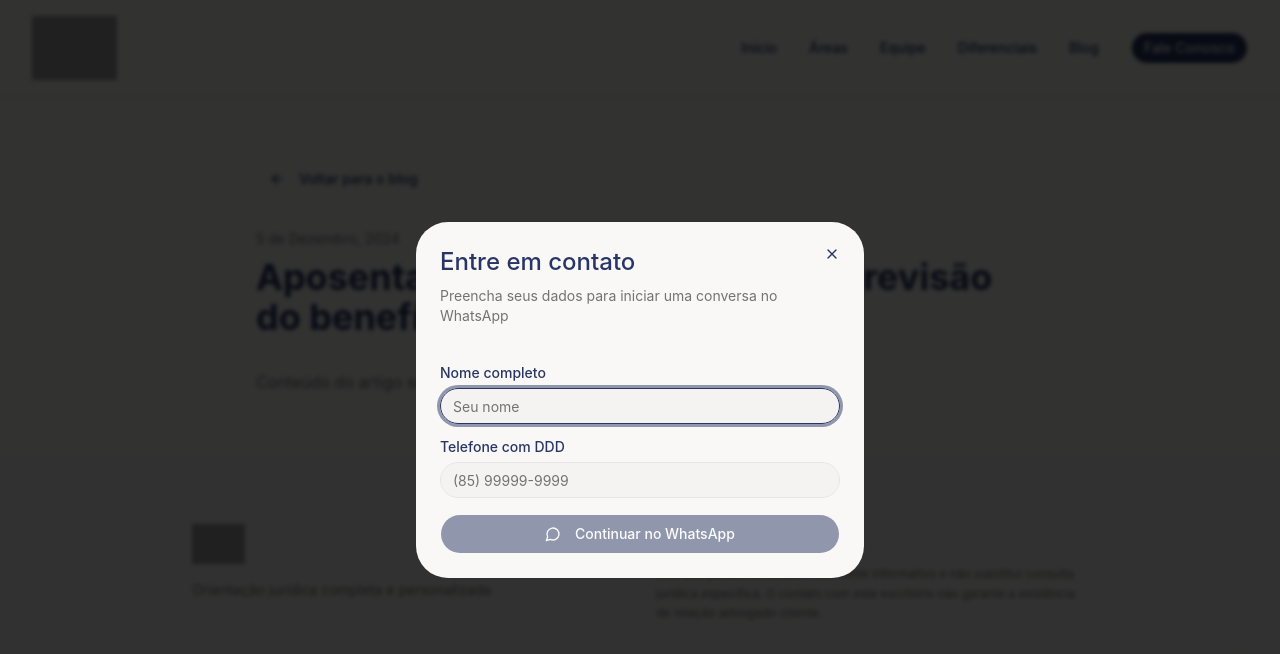
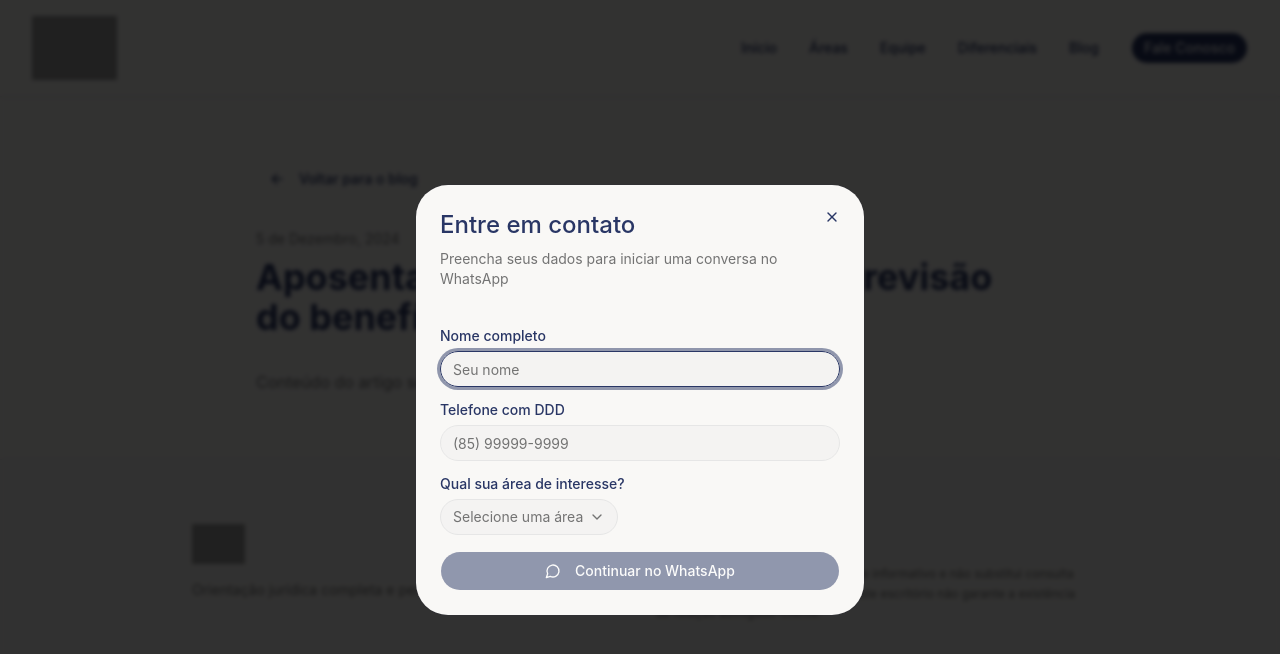
Before and after one commit to pedroocampelo/matheus, a React (Vite) app: page /blog/aposentadoria-revisao in a window 1280 px wide. Both pictures are taken after a click on the button "Fale Conosco". Shown: the top 654 px of the page. Built offline with nearby package versions, Linux system fonts and the light colour scheme; grey boxes are pictures that could not be loaded.

Commit message:
Update ContactModal.tsx

```diff
--- a/src/react-app/components/ContactModal.tsx
+++ b/src/react-app/components/ContactModal.tsx
@@ -3,7 +3,17 @@ import { Dialog, DialogContent, DialogDescription, DialogHeader, DialogTitle } f
 import { Button } from "@/react-app/components/ui/button";
 import { Input } from "@/react-app/components/ui/input";
 import { Label } from "@/react-app/components/ui/label";
+import { Select, SelectContent, SelectItem, SelectTrigger, SelectValue } from "@/react-app/components/ui/select";
 import { MessageCircle, Loader2 } from "lucide-react";
+
+const practiceAreas = [
+  "Direito Trabalhista",
+  "Direito do Consumidor",
+  "Direito Imobiliário",
+  "Direito Cível",
+  "Direito Empresarial",
+  "Direito Previdenciário"
+];
 
 interface ContactModalProps {
   open: boolean;
@@ -13,12 +23,13 @@ interface ContactModalProps {
 export default function ContactModal({ open, onOpenChange }: ContactModalProps) {
   const [name, setName] = useState("");
   const [phone, setPhone] = useState("");
+  const [areaOfInterest, setAreaOfInterest] = useState("");
   const [isSubmitting, setIsSubmitting] = useState(false);
 
   const handleSubmit = async (e: React.FormEvent) => {
     e.preventDefault();
 
-    if (!name.trim() || !phone.trim()) {
+    if (!name.trim() || !phone.trim() || !areaOfInterest) {
       return;
     }
 
@@ -26,7 +37,7 @@ export default function ContactModal({ open, onOpenChange }: ContactModalProps)
 
     try {
       // Submit to Google Sheets
-      await fetch("https://script.google.com/macros/s/AKfycbzFGhb2L8ib66bdWPoUv4sVVVDkpKZb-Gcf0KBk2MR_M3Uo3bHNGRawKSSr9aK27RaXJA/exec", {
+      await fetch("https://script.google.com/macros/s/AKfycbz32vwxlIgC6WEJRn-CN5MtwJ6R-AczVU-1WCKgjM7SOT-ItrNuvgQnf-4wo0AsXUYTpg/exec", {
         method: "POST",
         mode: "no-cors",
         headers: {
@@ -35,13 +46,14 @@ export default function ContactModal({ open, onOpenChange }: ContactModalProps)
         body: JSON.stringify({
           name,
           phone,
+          areaOfInterest,
           timestamp: new Date().toISOString(),
         }),
       });
 
       // Open WhatsApp
       const whatsappNumber = "5585998017120";
-      const message = encodeURIComponent(`Olá! Meu nome é ${name} e meu telefone é ${phone}. Gostaria de obter orientação jurídica.`);
+      const message = encodeURIComponent(`Olá! Meu nome é ${name} e meu telefone é ${phone}. Tenho interesse em ${areaOfInterest}.`);
       const whatsappUrl = `https://wa.me/${whatsappNumber}?text=${message}`;
 
       window.open(whatsappUrl, "_blank");
@@ -49,6 +61,7 @@ export default function ContactModal({ open, onOpenChange }: ContactModalProps)
       // Reset form and close modal
       setName("");
       setPhone("");
+      setAreaOfInterest("");
       onOpenChange(false);
     } catch (error) {
       console.error("Error submitting form:", error);
@@ -92,11 +105,32 @@ export default function ContactModal({ open, onOpenChange }: ContactModalProps)
             />
           </div>
 
+          <div className="space-y-2">
+            <Label htmlFor="area">Qual sua área de interesse?</Label>
+            <Select
+              value={areaOfInterest}
+              onValueChange={setAreaOfInterest}
+              disabled={isSubmitting}
+              required
+            >
+              <SelectTrigger id="area">
+                <SelectValue placeholder="Selecione uma área" />
+              </SelectTrigger>
+              <SelectContent>
+                {practiceAreas.map((area) => (
+                  <SelectItem key={area} value={area}>
+                    {area}
+                  </SelectItem>
+                ))}
+              </SelectContent>
+            </Select>
+          </div>
+
           <Button
             type="submit"
             className="w-full"
             size="lg"
-            disabled={isSubmitting || !name.trim() || !phone.trim()}
+            disabled={isSubmitting || !name.trim() || !phone.trim() || !areaOfInterest}
           >
             {isSubmitting ? (
               <>
```
